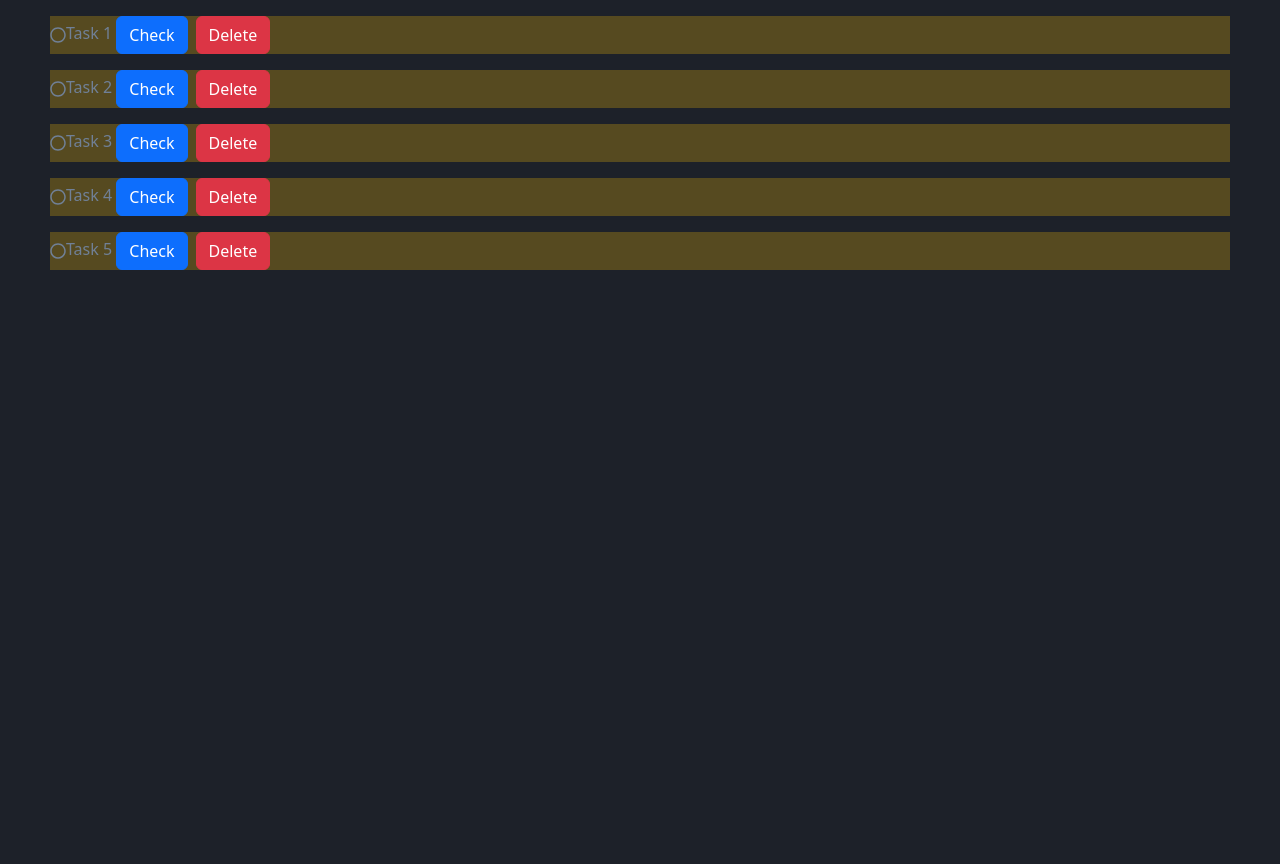
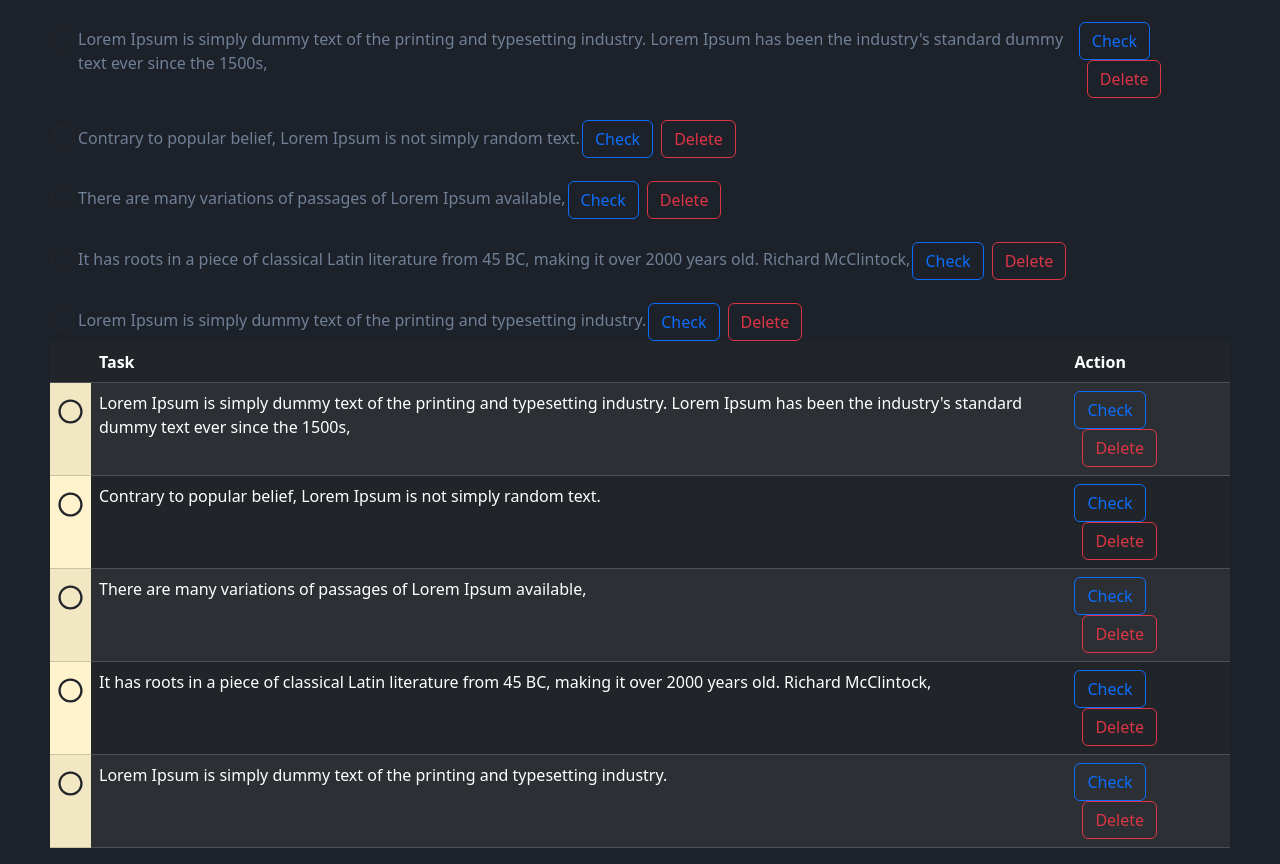
Before and after one commit to danielpsev/react_uzd2, a React (Create React App) app: page / in a window 1280 px wide. Before the commit the page ends 800 px from the top, so only its background shows below. Built offline with nearby package versions, Linux system fonts and the light colour scheme.

Commit message:
tasks table

```diff
--- a/src/components/Praktika_5/Praktika_5.js
+++ b/src/components/Praktika_5/Praktika_5.js
@@ -6,15 +6,69 @@ import Task from "./Task/Task";
 export default function Praktika_5() {
   let tasks = [
     {
-      task: "Task 1 ",
+      task: "Lorem Ipsum is simply dummy text of the printing and typesetting industry. Lorem Ipsum has been the industry's standard dummy text ever since the 1500s, ",
       status: false,
     },
     {
-      task: "Task 2 ",
+      task: "Contrary to popular belief, Lorem Ipsum is not simply random text. ",
       status: false,
     },
     {
-      task: "Task 3 ",
+      task: "There are many variations of passages of Lorem Ipsum available,",
+      status: false,
+    },
+    {
+      task: "It has roots in a piece of classical Latin literature from 45 BC, making it over 2000 years old. Richard McClintock, ",
+      status: false,
+    },
+    {
+      task: "Lorem Ipsum is simply dummy text of the printing and typesetting industry. ",
+      status: false,
+    },
+  ];
+
+  let tasks_list = tasks.map((el) => {
+    return <Task key={uuidv4()} text={el.task} status={el.status}></Task>;
+
+  });
+
+  return(
+  <div className="d-flex flex-column">{tasks_list}
+<table class="table table-striped table-dark">
+  <thead>
+    <tr>
+      <th scope="col"></th>
+      <th scope="col">Task</th>
+      <th scope="col">Action</th>
+    </tr>
+  </thead>
+  <tbody>
+    {tasks_list}
+  </tbody>
+</table>
+
+  </div>);
+}
+
+
+/*
+import React, { useState } from "react";
+import "./Praktika_5.css";
+import { v4 as uuidv4 } from "uuid";
+// import LessText from "./LessText/LessText";
+import Task from "./Task/Task";
+export default function Praktika_5() {
+  let tasks = [
+    {
+      task: "Lorem Ipsum is simply dummy text of the printing and typesetting industry. Lorem Ipsum has been the industry's standard dummy text ever since the 1500s, ",
+      status: false,
+    },
+    {
+      task: "Contrary to popular belief, Lorem Ipsum is not simply random text. It has roots in a piece of classical Latin literature from 45 BC, making it over 2000 years old. Richard McClintock,",
+      status: false,
+    },
+    {
+      task: "There are many variations of passages of Lorem Ipsum available, but the majority have suffered alteration in some form, by injected humour, or randomised words which don't look even slightly believable. If you are going to use a passage of Lorem Ipsum, you need to be sure there isn't anything embarrassing hidden in the middle of text.",
       status: false,
     },
     {
@@ -29,7 +83,37 @@ export default function Praktika_5() {
 
   let tasks_list = tasks.map((el) => {
     return <Task key={uuidv4()} text={el.task} status={el.status}></Task>;
+
   });
 
-  return <div className="d-flex flex-column">{tasks_list}</div>;
+  return(
+  <div className="d-flex flex-column">{tasks_list}
+<table class="table table-striped table-dark">
+  <thead>
+    <tr>
+      <th scope="col">Task</th>
+      <th scope="col">Action</th>
+    </tr>
+  </thead>
+  <tbody>
+    <tr>
+      <td>Otto</td>
+      <td>
+      <button
+        className="btn btn-primary"
+      >
+        Check
+      </button>
+
+        <button
+        className="mx-2 btn btn-danger" >
+        Delete
+      </button></td>
+    </tr>
+  </tbody>
+</table>
+
+  </div>);
 }
+
+*/
--- a/src/components/Praktika_5/Task/Task.js
+++ b/src/components/Praktika_5/Task/Task.js
@@ -1,3 +1,50 @@
+import React, { useState } from "react";
+import { FaRegCircle, FaRegCheckCircle } from "react-icons/fa";
+export default function Task(props) {
+
+  const { text, status } = props;
+  const [task, setTask] = useState({ task: text, status: status });
+
+
+  const completeTask = () => {
+    setTask({ ...task, status: true })
+  }
+  const removeTask = (e) => {
+   //e.target.parentNode.remove();
+   setTask({});
+   e.target.parentNode.parentNode.remove();
+  };
+
+  let div_status_class = task.status ? " table-success " : " table-warning ";
+  let del_btn_status_class = task.status ? " btn-outline-success disabled " : "btn-outline-primary ";
+
+ // let icon_status_class = task.status ? " table-success " : " table-warning ";
+  return (
+    <tr className={"p2 mt-3 bg-opacity-10 "}>
+      <td className={"text-dark" + div_status_class}><b style={{fontSize: 25}}>{task.status ? <FaRegCheckCircle /> : <FaRegCircle />}</b>
+      </td>
+      <td>{task.task}</td>
+      <td>
+        <button
+        className={"btn "+ del_btn_status_class}
+        onClick={() => completeTask()}
+      >
+        {task.status ? "Done" : "Check"}
+      </button>
+      <button
+        className="btn btn-outline-danger mx-2"
+        onClick={(event) => removeTask(event)}
+      >
+        Delete
+      </button>
+      </td>
+    </tr>
+  );
+}
+
+
+
+/*
 import React, { useState } from "react";
 import { FaRegCircle, FaRegCheckCircle } from "react-icons/fa";
 export default function Task(props) {
@@ -28,3 +75,5 @@ export default function Task(props) {
     </div>
   );
 }
+
+*/
```
